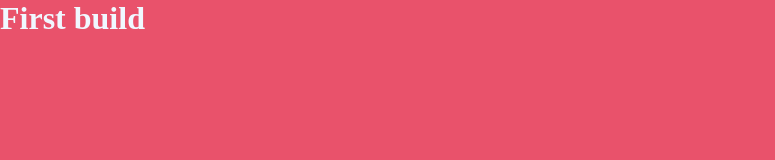
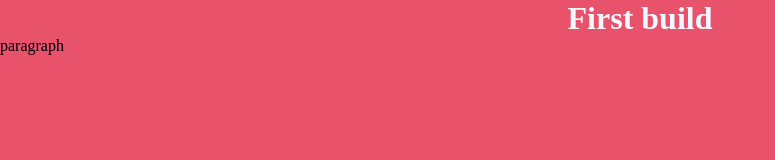
Before and after one commit to Topsylian/tasker, a plain HTML site: page index.html in a window 1280 px wide. Shown: the whole page, without its empty margins (0-775 px from the left). Drawn offline with Linux system fonts and the light colour scheme.

Commit message:
added something

```diff
--- a/index.html
+++ b/index.html
@@ -9,6 +9,7 @@
 <body>
 	<main>
 		<h1>First build</h1>
+		<p>paragraph</p>
 	</main>
 </body>
 </html>
--- a/style.css
+++ b/style.css
@@ -11,6 +11,7 @@ body {
 }
 
 h1 {
+	text-align: center;
 	font-size: 2em;
 	color: aliceblue;
 }
```
